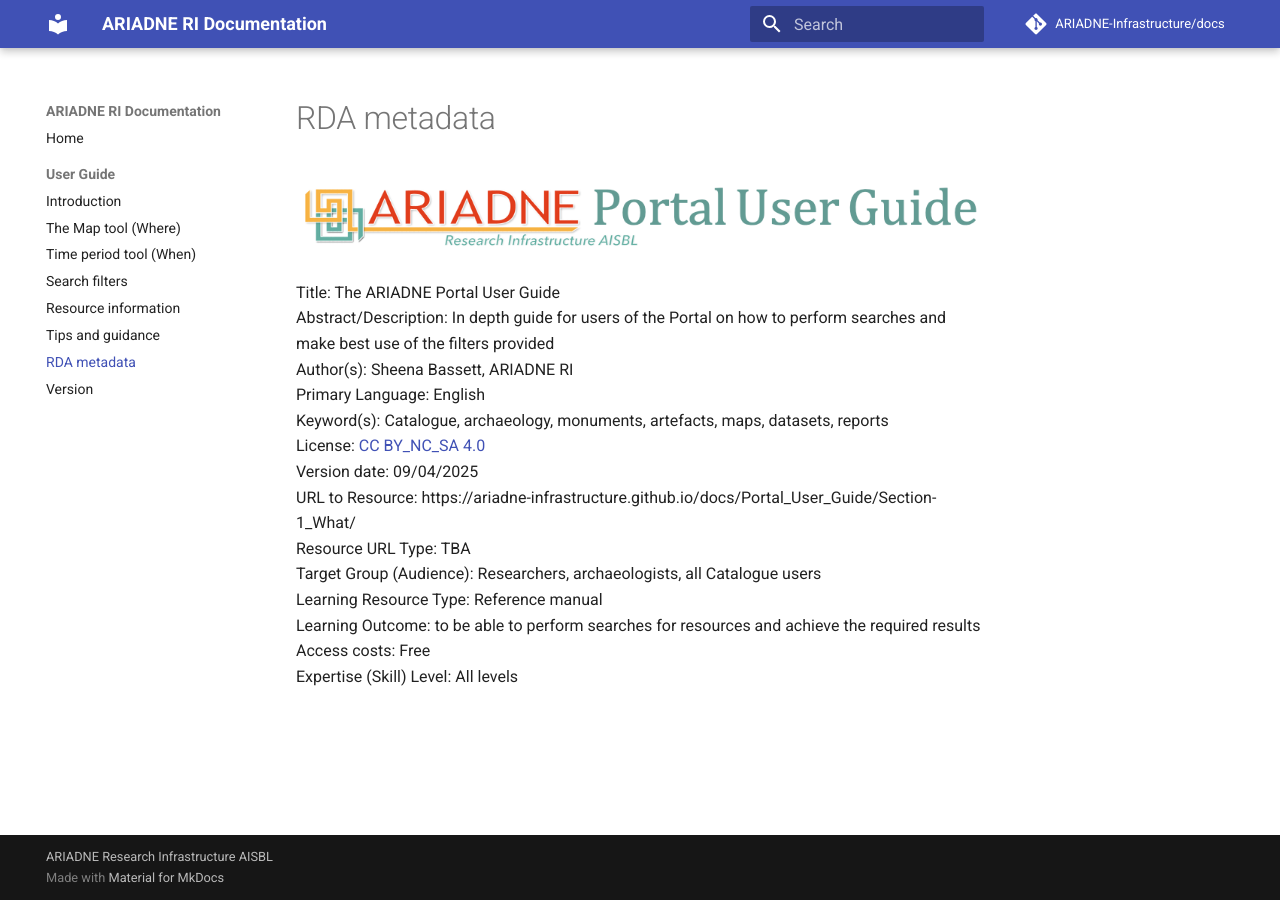
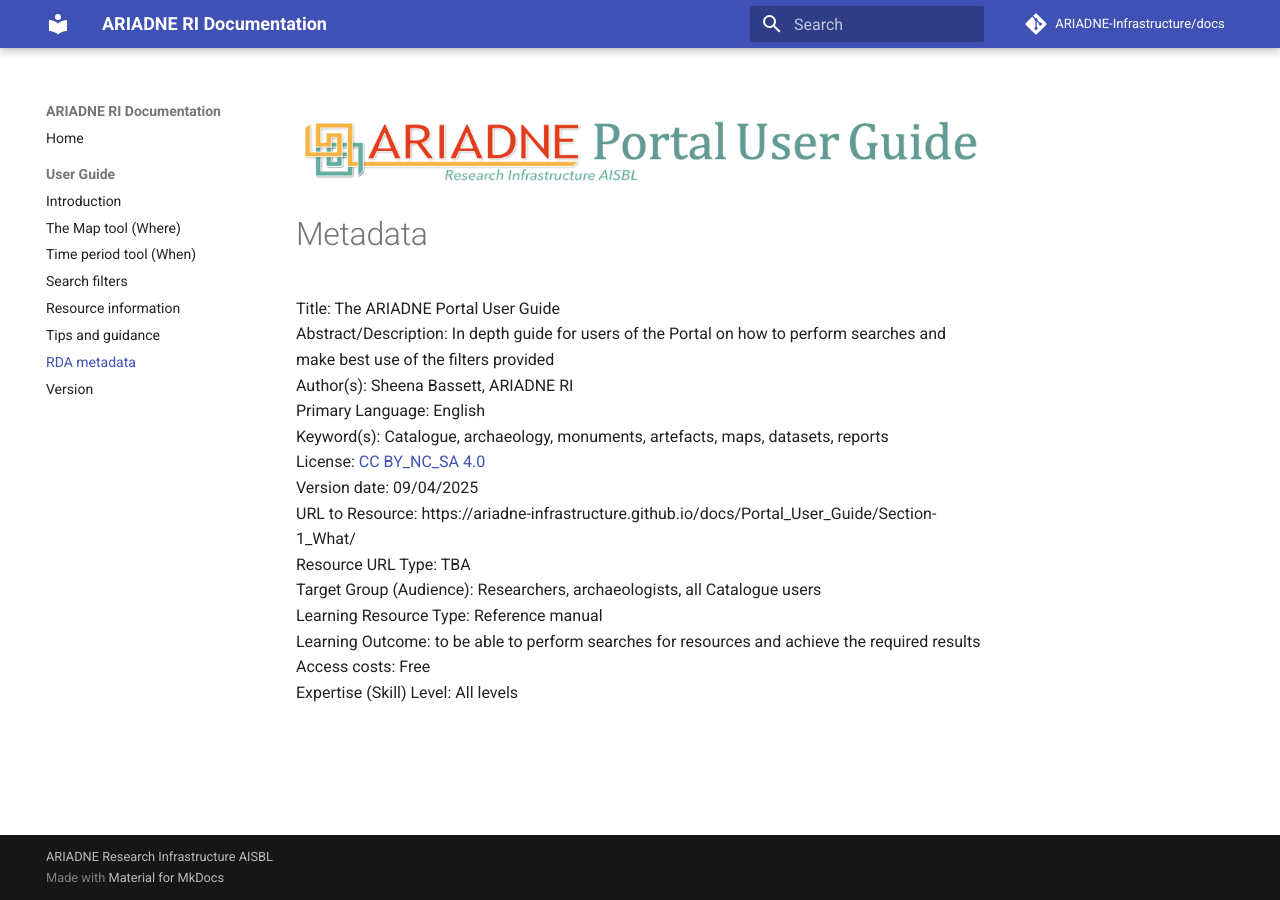
Before and after one commit to uoy-ads/hsds-data-catalogue-docs, an MkDocs documentation site: the page built from docs/Portal_User_Guide/RDA_metadata.md, in a window 1280 px wide. Built offline with MkDocs 1.6.1 and Material for MkDocs 9.7.7, drawn with Linux system fonts in a browser that asks for light colours; comment, search, counter and statistics services are not loaded; part of the change alters nothing that is shown.

```diff
--- a/docs/Portal_User_Guide/RDA_metadata.md
+++ b/docs/Portal_User_Guide/RDA_metadata.md
@@ -2,7 +2,7 @@
 description: Minimal recommended metadata for describing this reference resource
 ---
 ![ARIADNE Portal Guide Header image](../assets/ARIADNE_Portal_Guide_banner.png){ width="850" }
-
+# Metadata
 Title: The ARIADNE Portal User Guide<Br>
 Abstract/Description: In depth guide for users of the Portal on how to perform searches and make best use of the filters provided<Br>
 Author(s): Sheena Bassett, ARIADNE RI<Br>
```
